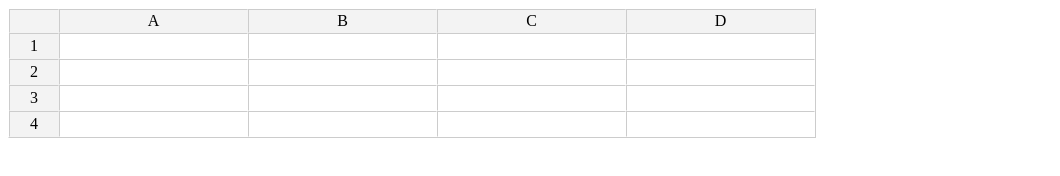
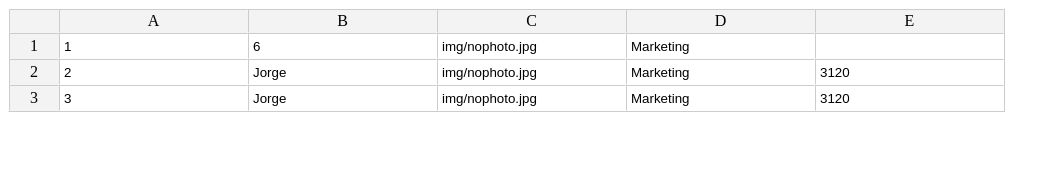
Before and after one commit to lightsheet-team/lightsheet, a website built with Vite: page index.html in a window 1280 px wide. Shown: the whole page, without its empty margins (0-1060 px from the left). Built offline with nearby package versions, Linux system fonts and the light colour scheme.

Commit message:
Fix dynamic col

```diff
--- a/index.js
+++ b/index.js
@@ -1,47 +1,12 @@
 import Lightsheet from "./src/main.ts";
 var data = [
-  // ["1", "=1+2/3*6+A1+test(1,2)", "img/nophoto.jpg", "Marketing", "3120"],
-  // ["2", "Jorge", "img/nophoto.jpg", "Marketing", "3120"],
-  // ["3", "Jorge", "img/nophoto.jpg", "Marketing", "3120"],
+  ["1", "=1+2/3*6+A1+test(1,2)", "img/nophoto.jpg", "Marketing"],
+  ["2", "Jorge", "img/nophoto.jpg", "Marketing", "3120"],
+  ["3", "Jorge", "img/nophoto.jpg", "Marketing", "3120"],
 ];
-const columns = [
-  {
-    title: "Id",
-    type: "autonumber",
-    name: "id",
-    readOnly: true,
-    primaryKey: true,
-    width: "80px",
-  },
-  {
-    title: "Name",
-    type: "text",
-    name: "name",
-    width: "140px",
-  },
-  {
-    title: "Photo",
-    type: "image",
-    name: "img",
-    width: "80px",
-    render: "round",
-  },
-  {
-    title: "Department",
-    type: "text",
-    name: "department",
-    width: "180px",
-    source: ["Marketing", "Accounts", "General"],
-  },
-  {
-    title: "Extension",
-    name: "extension",
-    width: "120px",
-  },
-];
+
 new Lightsheet(document.getElementById("lightsheet"), {
   data,
-  columns,
   onCellChange: (colIndex, rowIndex, newValue) => {
     console.log(colIndex, rowIndex, newValue);
   },
--- a/src/main.ts
+++ b/src/main.ts
@@ -22,8 +22,7 @@ export default class LightSheet {
     this.ui = new UI(
       targetElement,
       this,
-      this.options.data.length ?? this.#defaultRowCount,
-      this.options.data.length ? this.options.data[0].length : this.#defaultColCount
+      this.options.data?.length ?? this.#defaultRowCount,
     );
     this.initializeData();
     if (options.onCellChange) {
@@ -32,30 +31,26 @@ export default class LightSheet {
   }
 
   initializeData() {
-    debugger
     // Create header row and add headers
-    const colLength = (this.options.data && this.options.data[0]?.length) ? this.options.data[0]?.length : this.#defaultColCount
-    const rowLength = (this.options.data && this.options.data?.length) ? this.options.data?.length : this.#defaultRowCount
+    const rowLength = this.options.data?.length ? this.options.data?.length : this.#defaultRowCount
+    let colLength = this.options.data?.reduce(((total, item) => total > item.length ? total : item.length), 0);
+    if (!colLength) colLength = this.#defaultColCount
+
     const headerData = Array.from(
       { length: colLength + 1 }, // Adding 1 for the row number column
       (_, i) => (i === 0 ? "" : this.generateRowLabel(i)), // Generating row labels
     );
+
     this.ui.addHeader(headerData);
 
     for (let i = 0; i < rowLength; i++) {
-      let item, itemCount = this.#defaultColCount;
-      if (this.options.data && this.options.data.length) {
-        item = this.options.data[i]
-        itemCount = item.length
-      }
-
       //create new row
       const rowDom = this.ui.addRow(i);
-
-      for (let j = 0; j < itemCount; j++) {
+      for (let j = 0; j < colLength; j++) {
+        const data = (this.options.data[i] && this.options.data[i].length - 1 >= j) ? this.options.data[i][j] : null
         //if data is not empty add cell to core and render ui, otherwise render only ui
-        if (item && item[j]) {
-          const cell = this.sheet.setCellAt(j, i, item[j]);
+        if (data) {
+          const cell = this.sheet.setCellAt(j, i, data);
           const rowKeyStr = cell.position.rowKey!.toString();
           const columnKeyStr = cell.position.columnKey!.toString();
 
--- a/src/ui/render.ts
+++ b/src/ui/render.ts
@@ -5,17 +5,14 @@ export default class UI {
   tableHeadDom: Element;
   tableBodyDom: Element;
   rowCount: number;
-  colCount: number;
   lightSheet: LightSheet;
 
   constructor(
     el: Element,
     lightSheet: LightSheet,
     rowCount: number,
-    colCount: number,
   ) {
     this.tableEl = el;
-    this.colCount = colCount;
     this.rowCount = rowCount;
     this.lightSheet = lightSheet;
 
```
Also changed, not shown: index.html (+0 -4 lines).
